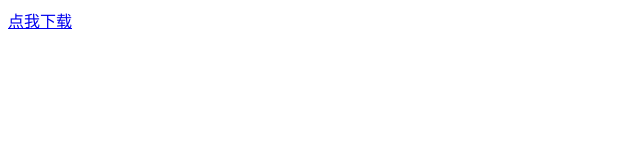
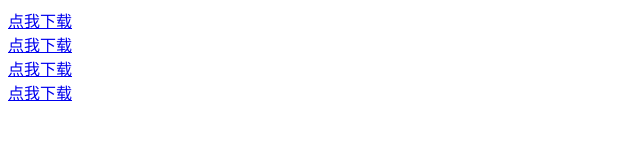
Before and after one commit to humiao7/iosDistribute.github.io, a plain HTML site: page index.html in a window 1280 px wide. Shown: the whole page, without its empty margins (0-640 px from the left). Drawn offline with Linux system fonts and the light colour scheme.

Commit message:
Update index.html

```diff
--- a/index.html
+++ b/index.html
@@ -10,6 +10,15 @@
 <body>
     <a style="text-align:center"
         href="itms-services:///?action=download-manifest&url=https://github.com/humiao7/iosDistribute/blob/master/manifest.plist">点我下载</a>
+    <br/>
+    <a style="text-align:center"
+        href="itms-services://?action=download-manifest&url=https://github.com/humiao7/iosDistribute/blob/master/manifest.plist">点我下载</a>
+    <br/>
+    <a style="text-align:center"
+        href="itms-services:///?action=download-manifest&url=https://raw.githubusercontent.com/humiao7/iosDistribute/master/manifest.plist">点我下载</a>
+    <br/>
+    <a style="text-align:center"
+        href="itms-services://?action=download-manifest&url=https://raw.githubusercontent.com/humiao7/iosDistribute/master/manifest.plist">点我下载</a>
 </body>
 
 </html>
```
